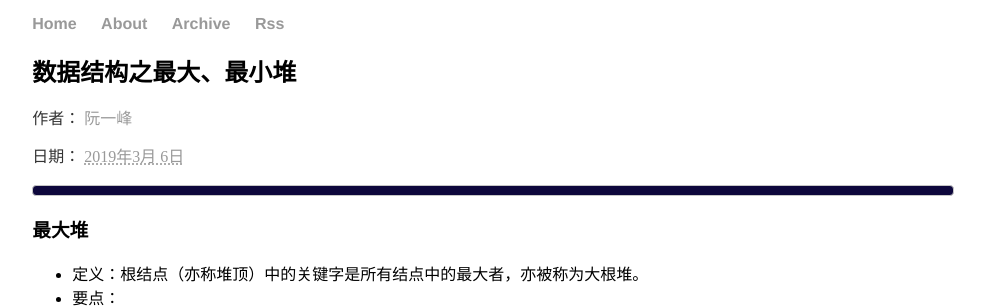
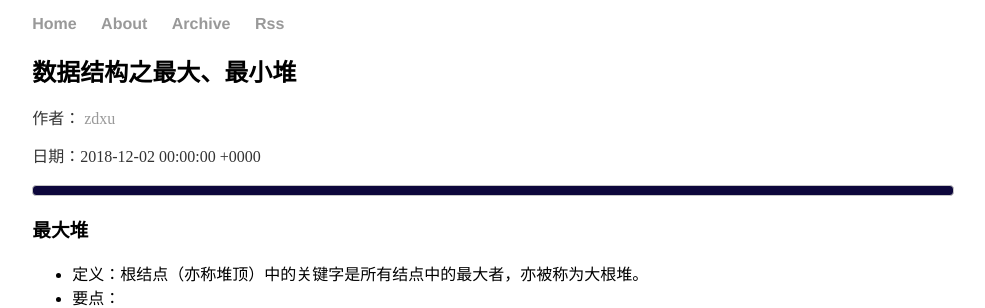
Before and after one commit to zdxu/zdxu.github.io, a Jekyll site: the page built from _posts/2018-12-02-data structure of max heap and min heap.md, in a window 1280 px wide. Shown: the part 263-571 px from the top of the page, without its empty margins (147-1132 px from the left). Built offline with Jekyll 4.4.1, drawn with Linux system fonts in a browser that asks for light colours; formulas are drawn with MathJax 3.

Commit message:
post test

```diff
--- a/_layouts/post.html
+++ b/_layouts/post.html
@@ -3,8 +3,8 @@ layout: default
 ---
 <h2>{{ page.title }}</h2>
 <div class="asset-meta">
-<p class="vcard author">作者： <a class="fn url" href="http://www.ruanyifeng.com">阮一峰</a></p>
-<p>日期： <a href="http://www.ruanyifeng.com/blog/2019/03/"><abbr class="published" title="2019-03-06T21:48:41+08:00">2019年3月 6日</abbr></a></p>
+<p class="vcard author">作者： <a class="fn url" href="https://zdxu.github.io">{{ page.author }}</a></p>
+<p>日期：<abbr class="published" title="2019-03-06T21:48:41+08:00"></abbr>{{ page.date }}</abbr></p>
 </div>
 
 <p style="padding:0.3em 0.8em;margin:0;border: 1px solid #c6c6c6;border-radius: 4px;background-color: #0d073c;text-align: center;" class="entry-sponsor-img">
--- a/_posts/2018-12-02-data structure of max heap and min heap.md
+++ b/_posts/2018-12-02-data structure of max heap and min heap.md
@@ -3,6 +3,7 @@ layout: post
 title: "数据结构之最大、最小堆"
 date: 2018-12-02
 tags: "Data&nbsp;Structure"
+author: zdxu
 ---
 
 <script type="text/javascript" src="http://cdn.mathjax.org/mathjax/latest/MathJax.js?config=default"></script>
```
